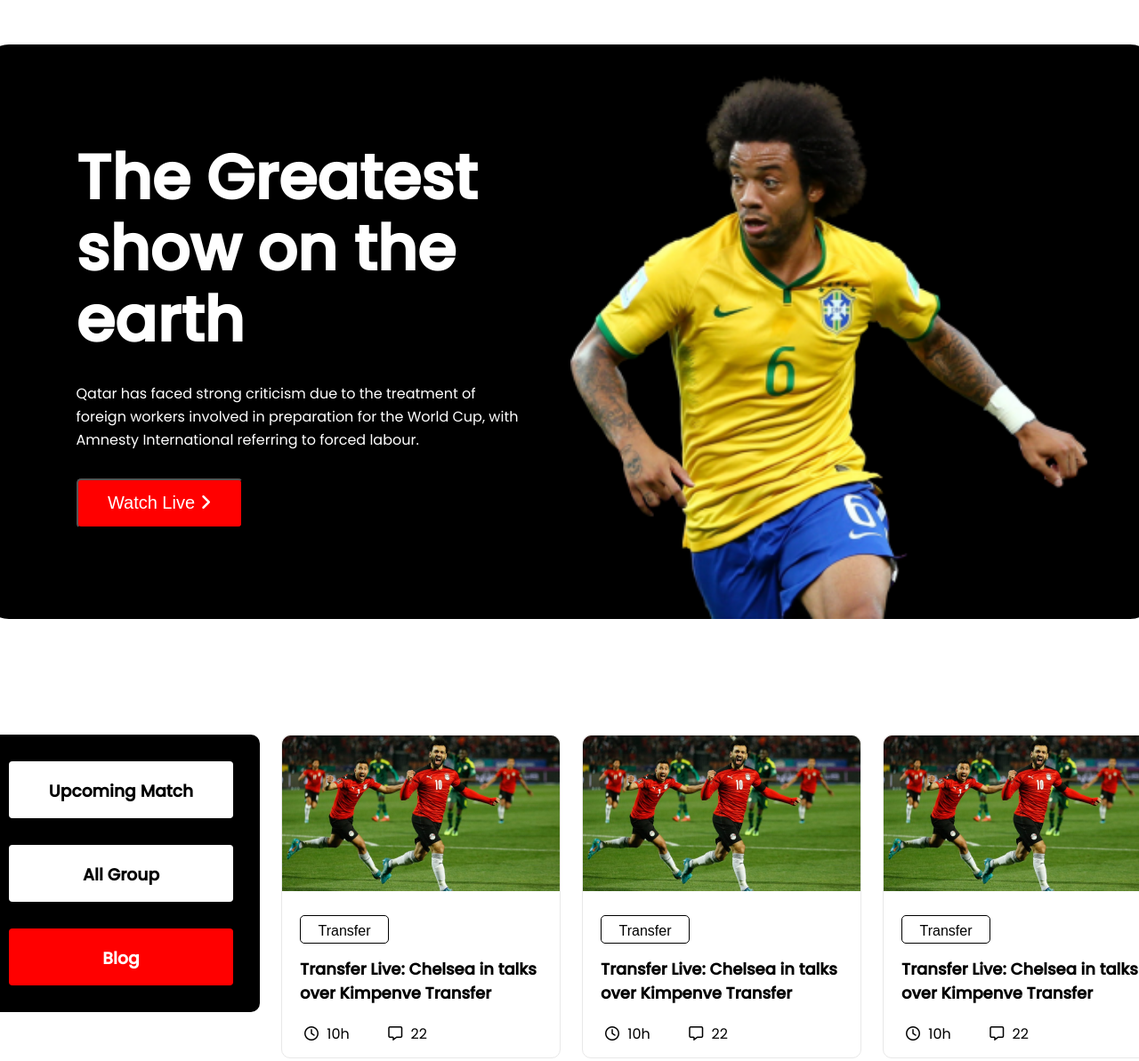
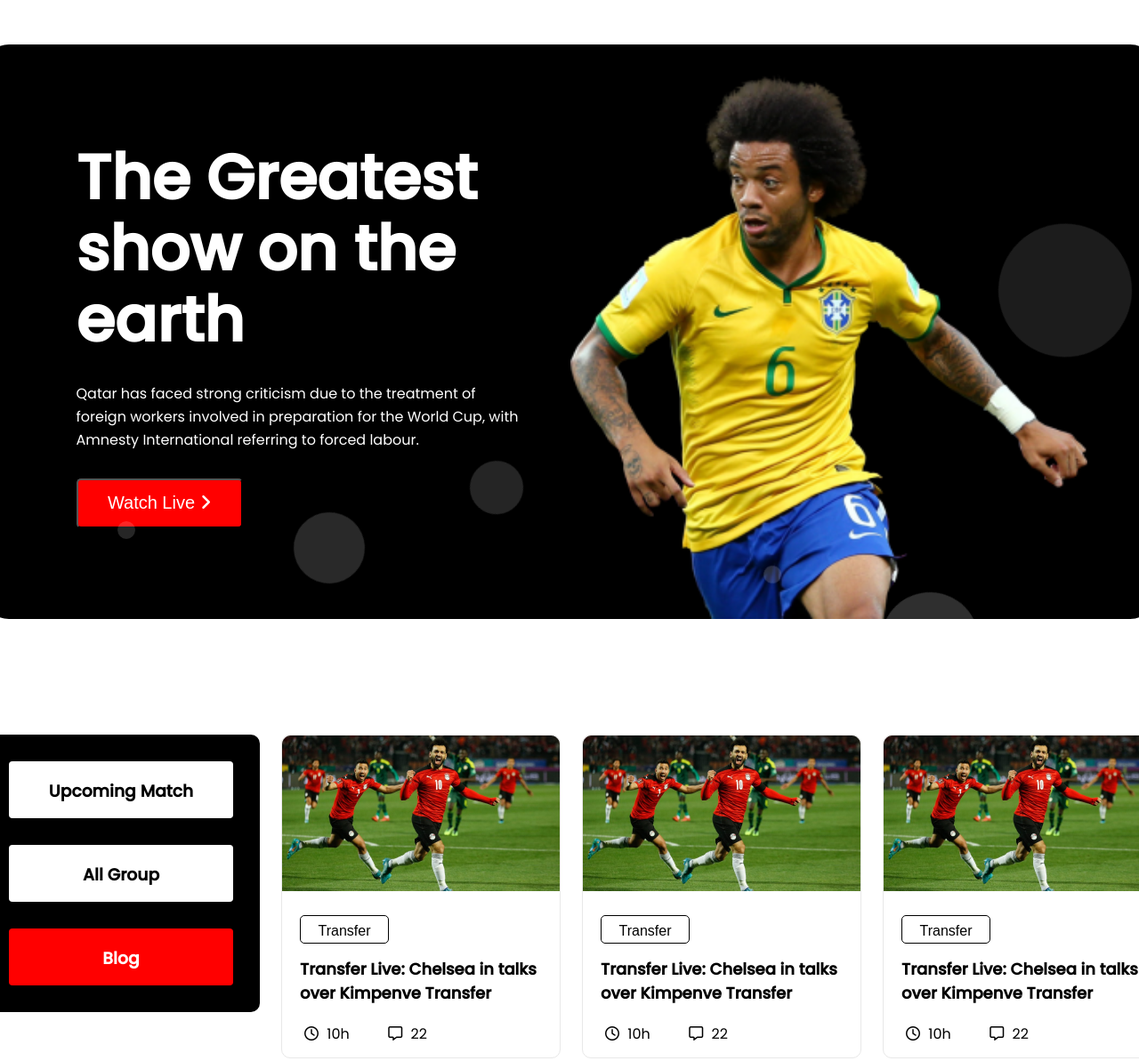
Before and after one commit to kazisamin/Worldcup, a plain HTML site: page index.html in a window 1280 px wide. Shown: the top 1193 px of the page at 89% size. Drawn offline with Linux system fonts and the light colour scheme.

Commit message:
animation added

```diff
--- a/index.html
+++ b/index.html
@@ -42,6 +42,20 @@
 
                     <div class="banner-image">
                         <img src="assets/Banner Image.png" alt="">
+                    </div>
+                    <div class="banner-animation">
+                        <ul class="circles">
+                            <li></li>
+                            <li></li>
+                            <li></li>
+                            <li></li>
+                            <li></li>
+                            <li></li>
+                            <li></li>
+                            <li></li>
+                            <li></li>
+                            <li></li>
+                        </ul>
                     </div>
                 </div>
             </div>
--- a/matches.css
+++ b/matches.css
@@ -78,6 +78,127 @@ main {
     width: 581px;
     height: 613px;
     margin: 33px 79px 0 0;
+}
+
+.banner-animation {
+
+    background: -webkit-linear-gradient(to left, #fb8f8f, #b6c84e);
+
+}
+
+.circles {
+    position: absolute;
+    top: 0;
+    left: 0;
+    width: 100%;
+    height: 700px;
+    overflow: hidden;
+}
+
+.circles li {
+    position: absolute;
+    display: block;
+    list-style: none;
+    width: 20px;
+    height: 20px;
+    background: rgba(255, 255, 255, 0.2);
+    animation: animate 25s linear infinite;
+    bottom: -140px;
+
+}
+
+.circles li:nth-child(1) {
+    left: 25%;
+    width: 80px;
+    height: 80px;
+    animation-delay: 0s;
+}
+
+
+.circles li:nth-child(2) {
+    left: 10%;
+    width: 20px;
+    height: 20px;
+    animation-delay: 2s;
+    animation-duration: 12s;
+}
+
+.circles li:nth-child(3) {
+    left: 70%;
+    width: 20px;
+    height: 20px;
+    animation-delay: 4s;
+}
+
+.circles li:nth-child(4) {
+    left: 40%;
+    width: 60px;
+    height: 60px;
+    animation-delay: 0s;
+    animation-duration: 18s;
+}
+
+.circles li:nth-child(5) {
+    left: 65%;
+    width: 20px;
+    height: 20px;
+    animation-delay: 0s;
+}
+
+.circles li:nth-child(6) {
+    left: 75%;
+    width: 110px;
+    height: 110px;
+    animation-delay: 3s;
+}
+
+.circles li:nth-child(7) {
+    left: 35%;
+    width: 150px;
+    height: 150px;
+    animation-delay: 7s;
+}
+
+.circles li:nth-child(8) {
+    left: 50%;
+    width: 25px;
+    height: 25px;
+    animation-delay: 15s;
+    animation-duration: 45s;
+}
+
+.circles li:nth-child(9) {
+    left: 20%;
+    width: 15px;
+    height: 15px;
+    animation-delay: 2s;
+    animation-duration: 35s;
+}
+
+.circles li:nth-child(10) {
+    left: 85%;
+    width: 150px;
+    height: 150px;
+    animation-delay: 0s;
+    animation-duration: 11s;
+}
+
+
+
+@keyframes animate {
+
+    0% {
+        transform: translateY(0) rotate(0deg);
+        opacity: 1;
+        border-radius: 140px;
+    }
+
+    100% {
+        transform: translateY(-1000px) rotate(720deg);
+        opacity: 0;
+        border-radius: 50%;
+    }
+
 }
 
 /* banner style ends */
--- a/style.css
+++ b/style.css
@@ -78,6 +78,128 @@ main {
     width: 581px;
     height: 613px;
     margin: 33px 79px 0 0;
+}
+
+
+.banner-animation {
+
+    background: -webkit-linear-gradient(to left, #fb8f8f, #b6c84e);
+
+}
+
+.circles {
+    position: absolute;
+    top: 0;
+    left: 0;
+    width: 100%;
+    height: 700px;
+    overflow: hidden;
+}
+
+.circles li {
+    position: absolute;
+    display: block;
+    list-style: none;
+    width: 20px;
+    height: 20px;
+    background: rgba(255, 255, 255, 0.2);
+    animation: animate 25s linear infinite;
+    bottom: -140px;
+
+}
+
+.circles li:nth-child(1) {
+    left: 25%;
+    width: 80px;
+    height: 80px;
+    animation-delay: 0s;
+}
+
+
+.circles li:nth-child(2) {
+    left: 10%;
+    width: 20px;
+    height: 20px;
+    animation-delay: 2s;
+    animation-duration: 12s;
+}
+
+.circles li:nth-child(3) {
+    left: 70%;
+    width: 20px;
+    height: 20px;
+    animation-delay: 4s;
+}
+
+.circles li:nth-child(4) {
+    left: 40%;
+    width: 60px;
+    height: 60px;
+    animation-delay: 0s;
+    animation-duration: 18s;
+}
+
+.circles li:nth-child(5) {
+    left: 65%;
+    width: 20px;
+    height: 20px;
+    animation-delay: 0s;
+}
+
+.circles li:nth-child(6) {
+    left: 75%;
+    width: 110px;
+    height: 110px;
+    animation-delay: 3s;
+}
+
+.circles li:nth-child(7) {
+    left: 35%;
+    width: 150px;
+    height: 150px;
+    animation-delay: 7s;
+}
+
+.circles li:nth-child(8) {
+    left: 50%;
+    width: 25px;
+    height: 25px;
+    animation-delay: 15s;
+    animation-duration: 45s;
+}
+
+.circles li:nth-child(9) {
+    left: 20%;
+    width: 15px;
+    height: 15px;
+    animation-delay: 2s;
+    animation-duration: 35s;
+}
+
+.circles li:nth-child(10) {
+    left: 85%;
+    width: 150px;
+    height: 150px;
+    animation-delay: 0s;
+    animation-duration: 11s;
+}
+
+
+
+@keyframes animate {
+
+    0% {
+        transform: translateY(0) rotate(0deg);
+        opacity: 1;
+        border-radius: 140px;
+    }
+
+    100% {
+        transform: translateY(-1000px) rotate(720deg);
+        opacity: 0;
+        border-radius: 50%;
+    }
+
 }
 
 /* banner style ends */
```
Also changed, not shown: matches.html (+14 -0 lines).
